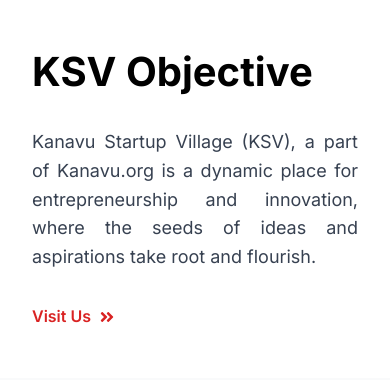
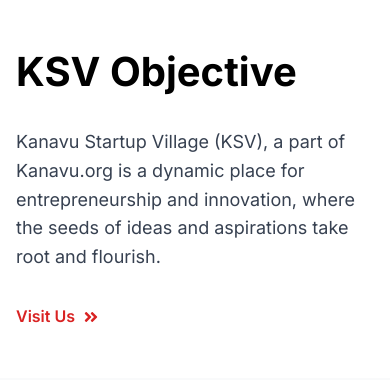
Before and after one commit to kanavutech-dot/kanavustartupvillage, a React (Vite) app: page / in a window 390 px wide. Shown: the part 844-1224 px from the top of the page. Built offline with nearby package versions, Linux system fonts and the light colour scheme.

Commit message:
Fix horizontal scrolling and mobile alignment issues

```diff
--- a/src/components/ObjectiveSection.css
+++ b/src/components/ObjectiveSection.css
@@ -56,9 +56,14 @@
     .objective-container {
         flex-direction: column;
         gap: 2rem;
+        padding: 0 1rem;
     }
 
     .objective-title {
         font-size: 2.5rem;
     }
+
+    .objective-text {
+        text-align: left;
+    }
 }
--- a/src/index.css
+++ b/src/index.css
@@ -30,6 +30,7 @@
   line-height: 1.6;
   font-weight: var(--font-weight-normal);
   -webkit-font-smoothing: antialiased;
+  overflow-x: hidden;
 }
 
 h1,
```
